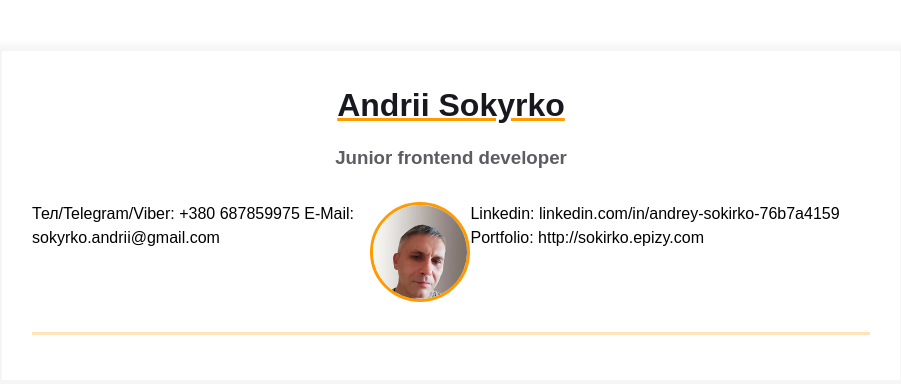
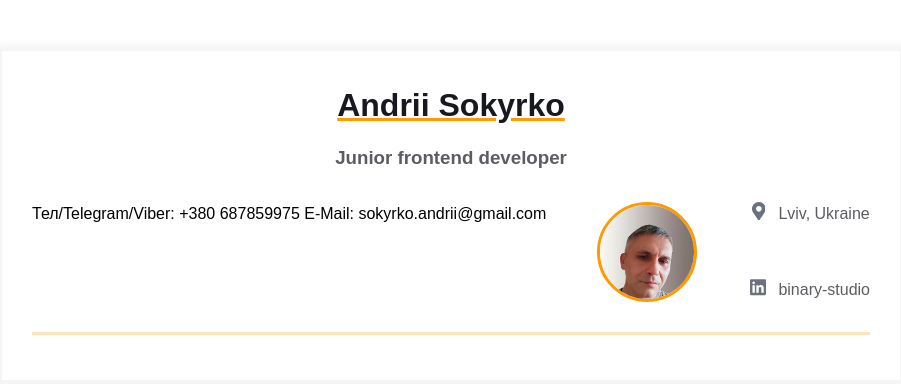
Before and after one commit to AndriiSokyrko/homepage, a plain HTML site: page index.html in a window 1280 px wide. Shown: the whole page, without its empty margins (189-1090 px from the left). Drawn offline with Linux system fonts and the light colour scheme.

Commit message:
Change contact-info__block

```diff
--- a/index.html
+++ b/index.html
@@ -27,10 +27,26 @@
                     </div>
 
                     <div class="contact-info__block">
-                        Linkedin:
-                        linkedin.com/in/andrey-sokirko-76b7a4159
-                        Portfolio:
-                        http://sokirko.epizy.com
+                        <a href="" rel="author" class="contact-info__item">
+                            <div class="contact-info__item-icon-wrapper">
+                                <svg class="contact-info__item-icon" xmlns="http://www.w3.org/2000/svg" viewBox="0 0 384 512">
+                                    <path
+                                            d="M172.268 501.67C26.97 291.031 0 269.413 0 192 0 85.961 85.961 0 192 0s192 85.961 192 192c0 77.413-26.97 99.031-172.268 309.67-9.535 13.774-29.93 13.773-39.464 0zM192 272c44.183 0 80-35.817 80-80s-35.817-80-80-80-80 35.817-80 80 35.817 80 80 80z">
+                                    </path>
+                                </svg>
+                            </div>
+                            <span>Lviv, Ukraine</span>
+                        </a>
+                        <a href="https://ua.linkedin.com/company/binary-studio_241166" rel="author" class="contact-info__item">
+                            <div class="contact-info__item-icon-wrapper">
+                                <svg class="contact-info__item-icon" xmlns="http://www.w3.org/2000/svg" viewBox="0 0 448 512">
+                                    <path
+                                            d="M416 32H31.9C14.3 32 0 46.5 0 64.3v383.4C0 465.5 14.3 480 31.9 480H416c17.6 0 32-14.5 32-32.3V64.3c0-17.8-14.4-32.3-32-32.3zM135.4 416H69V202.2h66.5V416zm-33.2-243c-21.3 0-38.5-17.3-38.5-38.5S80.9 96 102.2 96c21.2 0 38.5 17.3 38.5 38.5 0 21.3-17.2 38.5-38.5 38.5zm282.1 243h-66.4V312c0-24.8-.5-56.7-34.5-56.7-34.6 0-39.9 27-39.9 54.9V416h-66.4V202.2h63.7v29.2h.9c8.9-16.8 30.6-34.5 62.9-34.5 67.2 0 79.7 44.3 79.7 101.9V416z">
+                                    </path>
+                                </svg>
+                            </div>
+                            <span>binary-studio</span>
+                        </a>
                     </div>
                 </div>
             </div>
```
